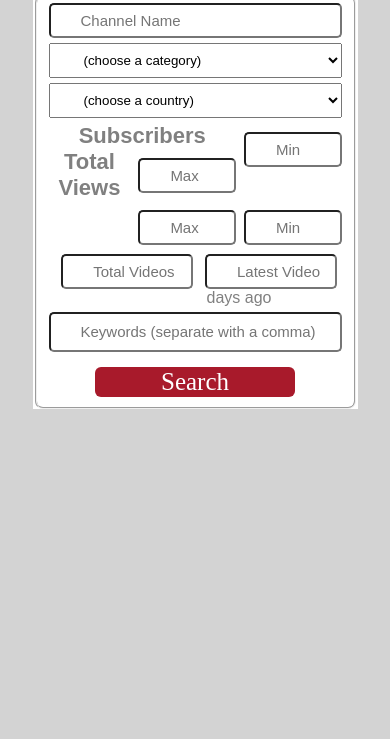
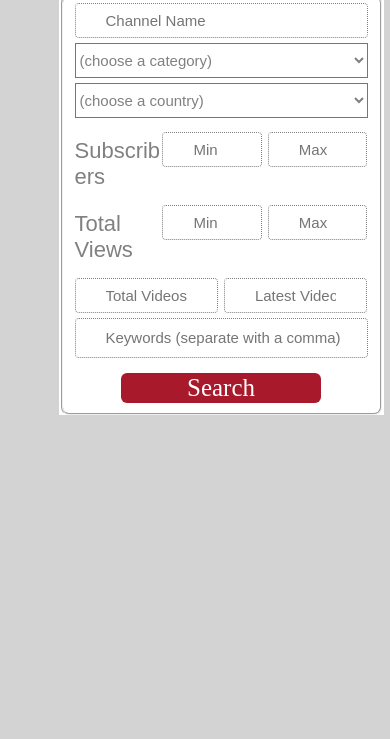
Before and after one commit to deepbsd/UrTuberFinder, a plain HTML site: page index.html in a window 390 px wide. Shown: the part 105-844 px from the top of the page. Drawn offline with nearby package versions, Linux system fonts and the light colour scheme; a web font is replaced by a local one.

Commit message:
more work on css and being responsive

```diff
--- a/index.html
+++ b/index.html
@@ -10,6 +10,7 @@
 </head>
 <body>
 
+  <div class="y-outerwrap">
     <header>
       <img src="magnifyingglass1.png" alt="magnifying glass icon" class="headerimg">
       <h1 class="header">UrTuber Finder</h1>
@@ -72,18 +73,24 @@
               <option value="19">Virgin Islands, U.S.</option>
             </select>
             </select>
-          <label for="" class="labeltext">Subscribers</label>
+            <div class="subwrap cf">
+              <div class="labeltext">Subscribers</div>
               <input type="text" name="minSubscribers" placeholder="Min" class="thirdtext">
-          <input type="text" name="maxSubscribers" placeholder="Max" class="thirdtext"><br>
-          <label for="" class="labeltext">Total Views</label>
+              <input type="text" name="maxSubscribers" placeholder="Max" class="thirdtext">
+            </div>
+            <div class="subwrap cf">
+              <div class="labeltext">Total Views</div>
               <input type="text" name="minTotalViews" placeholder="Min" class="thirdtext">
               <input type="text" name="maxTotalViews" placeholder="Max" class="thirdtext">
-          <input type="text" name="totalVideos" placeholder="Total Videos" class="halftext">
-          <input type="text" name="latestVideo" placeholder="Latest Video" class="halftext"><br>
-          <label for="" class="latestvideo">days ago</label><br>
+            </div>
+            <div class="halftext">
+              <input type="text" name="totalVideos" placeholder="Total Videos">
+              <input type="text" name="latestVideo" placeholder="Latest Video (days ago)">
+            </div>
             <input type="text" name="keywords" placeholder="Keywords (separate with a comma)" class="textform2">
-          <br>
+            <div class="text-center">
             <button type="submit">Search</button>
+            </div>
           </fieldset>
         </form>
       </div>  <!-- end of envelop -->
@@ -91,6 +98,7 @@
 
     </div>
     </main>
+  </div>   <!--   y-outter wrap  -->
   <script src="https://code.jquery.com/jquery-3.1.0.js"></script>
   <script src="app.js" type="text/javascript"></script>
 </body>
--- a/main.css
+++ b/main.css
@@ -1,3 +1,4 @@
+/*  Document Level Styles  */
 * {
   -webkit-box-sizing: border-box;
   -moz-box-sizing: border-box;
@@ -10,22 +11,17 @@ body, html {
   min-width: 360px;
   width: auto;
   margin: 0;
-  text-align: center;
 }
-div.video-box {   // These are for results of query
-	width: 100px;
-}
-div.js-search-results {
-	width: 150px;
-}
+
+
+/*  Header Styles  */
 header {
+  min-width: 325px;
   border-radius: 6px;
   position: static;
-  margin: 0px auto;
   background-color: #A81A2B;
-  width: 90%;
   height: 100px;
-  float: center;
+  text-align: center;
 }
 img.headerimg {
   -webkit-filter: invert(100%);
@@ -53,23 +49,53 @@ h3.header {
   font-style: italic;
   width: 200px;
 }
+
+
+/*  Wrappers  */
 .envelope {
-  text-align: center;
+/*  text-align: center;*/
+}
+.y-outerwrap {
+  margin: 0 auto;
+  width: 70%;
+}
+
+
+/*  Form Styles  */
+div.js-search-results {
+  width: 150px;
 }
 fieldset {
   border-radius: 8px;
 }
 form.js-search-form {
   background-color: white;
-  margin-right: auto;
-  margin-left: auto;
   min-width: 325px;
-  width: 70%;
+}
+select {
+  font-family: sans-serif;
+  font-size: 15px;
+  color: gray;
+  font-weight: medium;
+  background: white;
 }
 input {
-  border-radius: 5px;
+  border: dotted 0.1px gray;
+  border-radius: 4px;
   font-family: sans-serif;
   font-size: 15px;
+}
+.subwrap {
+  width: 100%;
+  margin-top: 9px;
+}
+.cf:before,
+.cf:after {
+  content: ' ';
+  display: table;
+}
+.cf:after {
+  clear: both;
 }
 .textform  {
   width: 100%;
@@ -81,15 +107,17 @@ input {
   width: 100%;
   height: 35px;
   margin-bottom: 5px;
-  padding-left: 30px;
+  /*padding-left: 30px;*/
 }
 .thirdtext {
-  width: 33.3%;
+  width: 34%;
   height: 35px;
-  margin-left: 8px;
-  margin-top: 9px;
-  float: right;
-  padding-left: 30px;
+  float: left;
+  padding: 6px 30px;
+  margin-right: 2%;
+}
+.subwrap input:last-of-type {
+  margin-right: 0;
 }
 .latestvideo {
   margin-right: 70px;
@@ -97,12 +125,16 @@ input {
   font-family: sans-serif;
   color: gray;
 }
-.halftext {
-  margin-left: 8px;
+.halftext input {
   margin-top: 9px;
-  width: 45%;
+  width: 49%;
+  margin-right: 2%;
   height: 35px;
-  padding-left: 30px;
+  padding: 6px 30px;
+  float: left;
+}
+.halftext input:last-of-type {
+  margin-right: 0;
 }
 .textform2 {
   margin-top: 5px;
@@ -111,10 +143,14 @@ input {
   padding-left: 30px;
 }
 .labeltext {
+  word-wrap: break-word;
+  width: 30%;
   font-family: sans-serif;
   font-size: 22px;
-  font-weight: bold;
+  font-weight: medium;
   color: gray;
+  float: left;
+  padding: 6px 0;
 }
 button {
   border-radius: 6px;
@@ -127,3 +163,11 @@ button {
   font-size: 25px;
   font-family: "Coiny";
 }
+.text-center {
+  text-align: center;
+}
+
+/*  Output Styles   */
+div.video-box {   // These are for results of query
+  width: 100px;
+}
```
Lines whose indentation alone changed are shown as unchanged.
